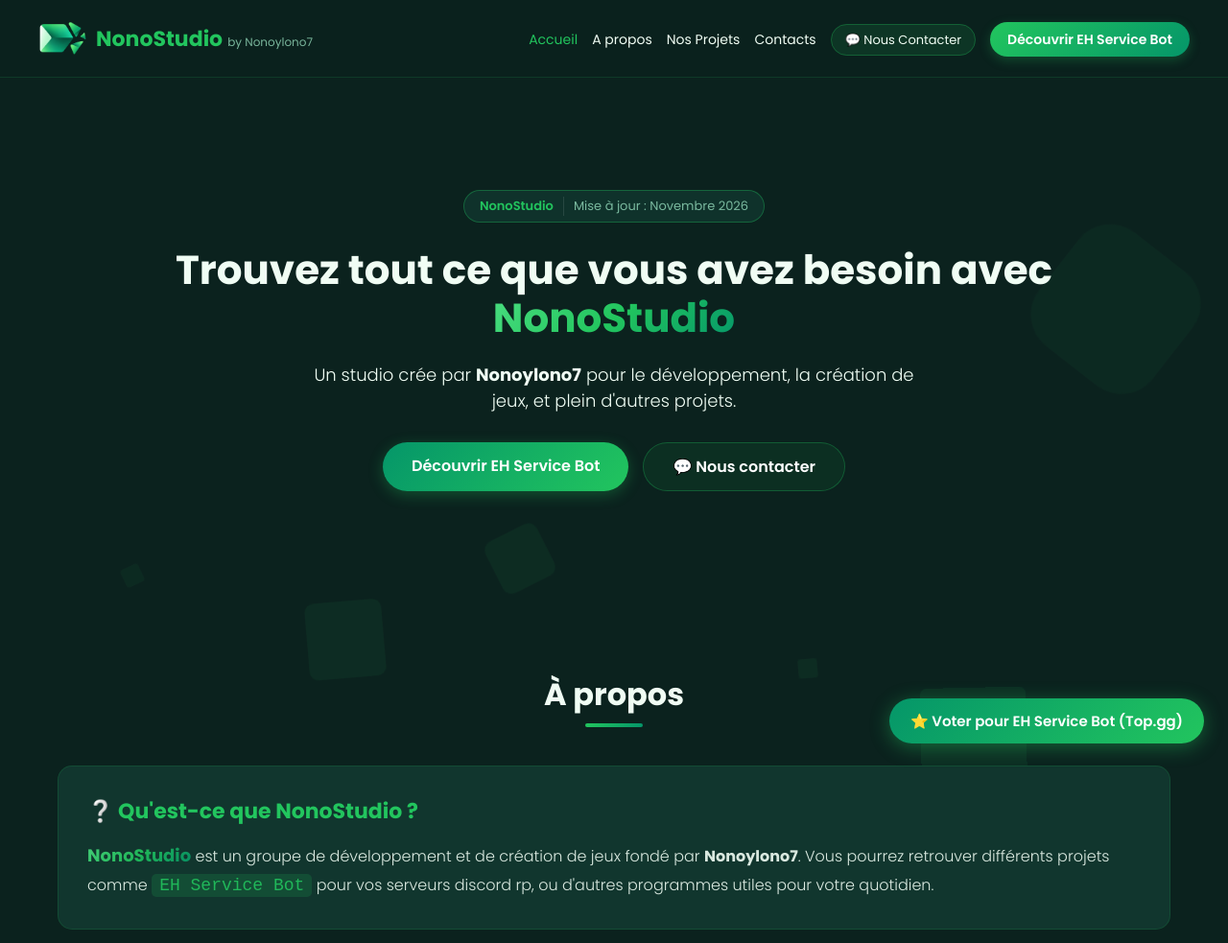
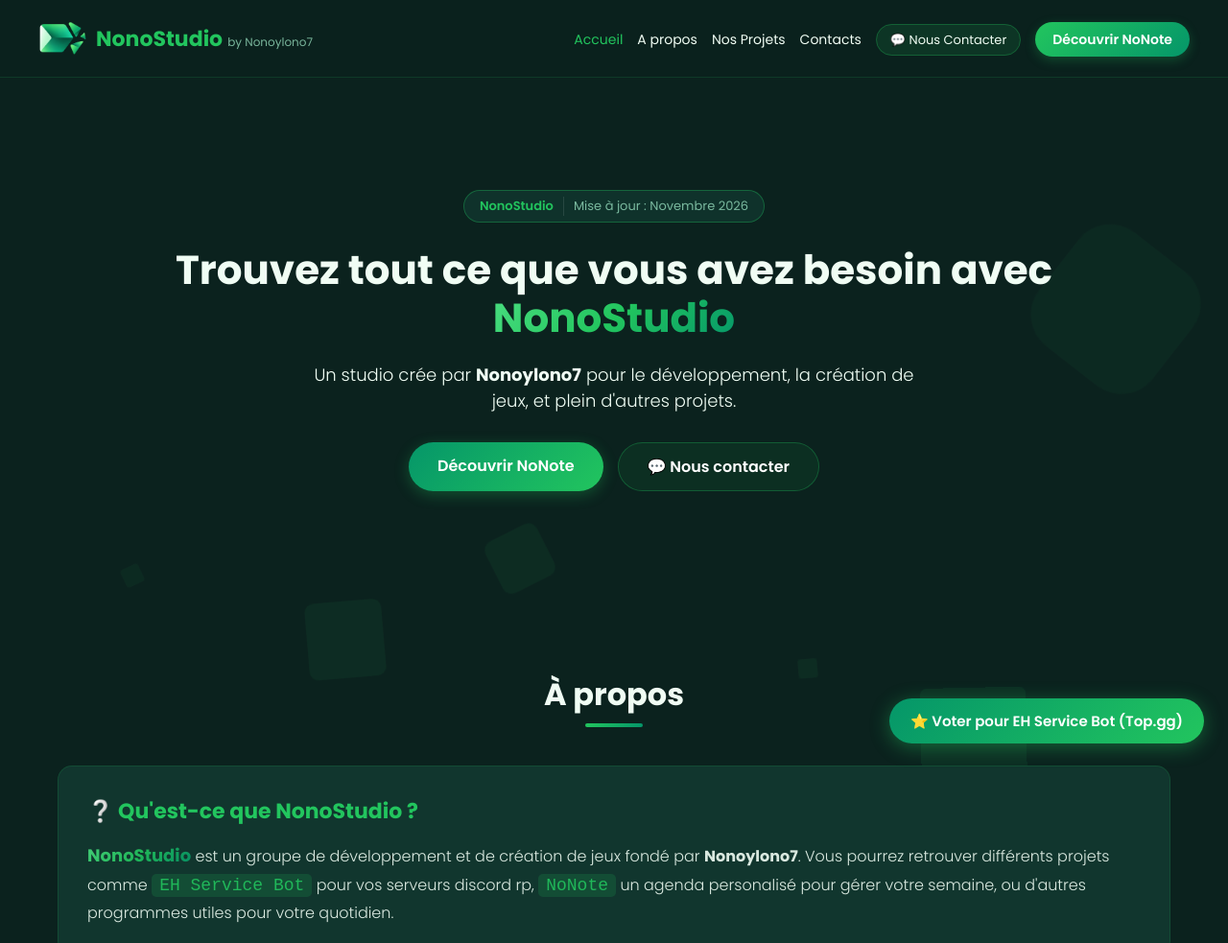
Before and after one commit to nonoylono7-droid/NonoStudio, a plain HTML site: page index.html in a window 1280 px wide. Shown: the top 983 px of the page at 96% size. Drawn offline with Linux system fonts and the light colour scheme; no server answers.

Commit message:
Update links and project descriptions in index.html

```diff
--- a/index.html
+++ b/index.html
@@ -35,7 +35,7 @@
                 <li><a href="#nos-projets">Nos Projets</a></li>
                 <li><a href="#contacts">Contacts</a></li>
                 <li><a href="https://discord.gg/Er6xKN7zth" target="_blank" class="btn-support">💬 Nous Contacter</a></li>
-                <li><a href="https://eh-service-bot.onrender.com/" target="_blank" class="btn-invite">Découvrir EH Service Bot</a></li>
+                <li><a href="https://nonote.onrender.com" target="_blank" class="btn-invite">Découvrir NoNote</a></li>
             </ul>
         </nav>
     </header>
@@ -54,7 +54,7 @@
                 <p class="animate-pop-in delay-2">Un studio crée par <strong>Nonoylono7</strong> pour le développement, la création de jeux, et plein d'autres projets.</p>
 
                 <div class="hero-buttons animate-pop-in delay-2">
-                    <a href="https://eh-service-bot.onrender.com/" target="_blank" class="btn-main">Découvrir EH Service Bot</a>
+                    <a href="https://nonote.onrender.com" target="_blank" class="btn-main">Découvrir NoNote</a>
                     <a href="https://discord.gg/Er6xKN7zth" target="_blank" class="btn-secondary">💬 Nous contacter</a>
                 </div>
             </div>
@@ -68,7 +68,7 @@
                 <h3>❔ Qu'est-ce que NonoStudio ?</h3>
                 <p>
                     <span class="nono">NonoStudio</span> est un groupe de développement et de création de jeux fondé par <strong>Nonoylono7</strong>.
-                    Vous pourrez retrouver différents projets comme <span class="projet">EH Service Bot</span> pour vos serveurs discord rp, ou d'autres programmes utiles pour votre quotidien.
+                    Vous pourrez retrouver différents projets comme <span class="projet">EH Service Bot</span> pour vos serveurs discord rp, <span class="projet">NoNote</span> un agenda personalisé pour gérer votre semaine, ou d'autres programmes utiles pour votre quotidien.
                 </p>
             </div>
         </section>
```
